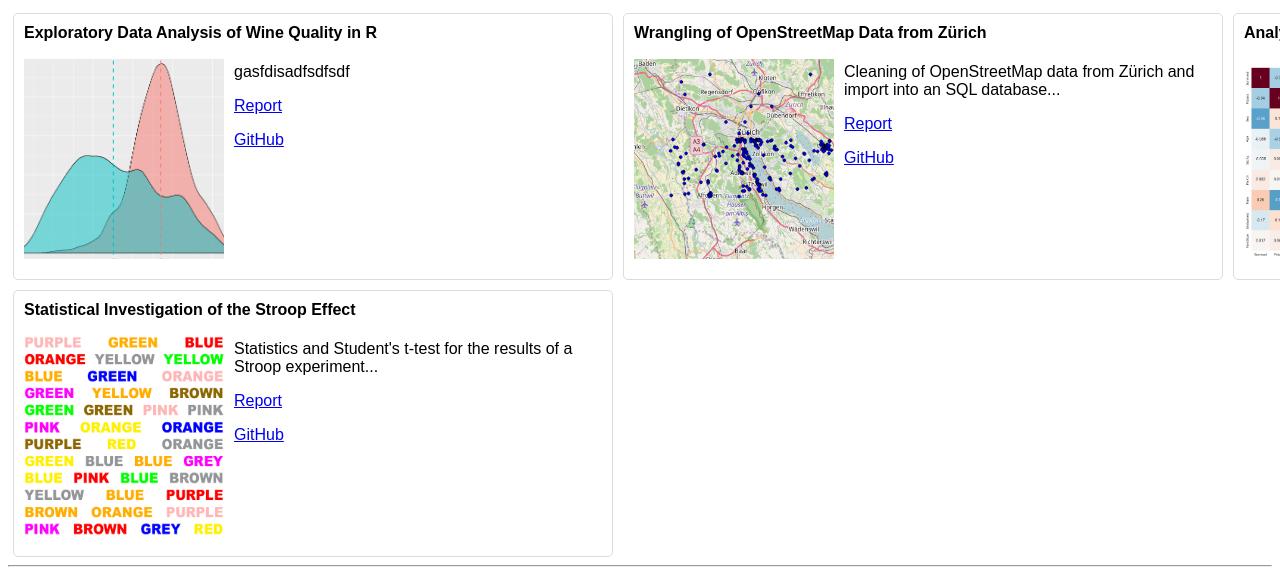
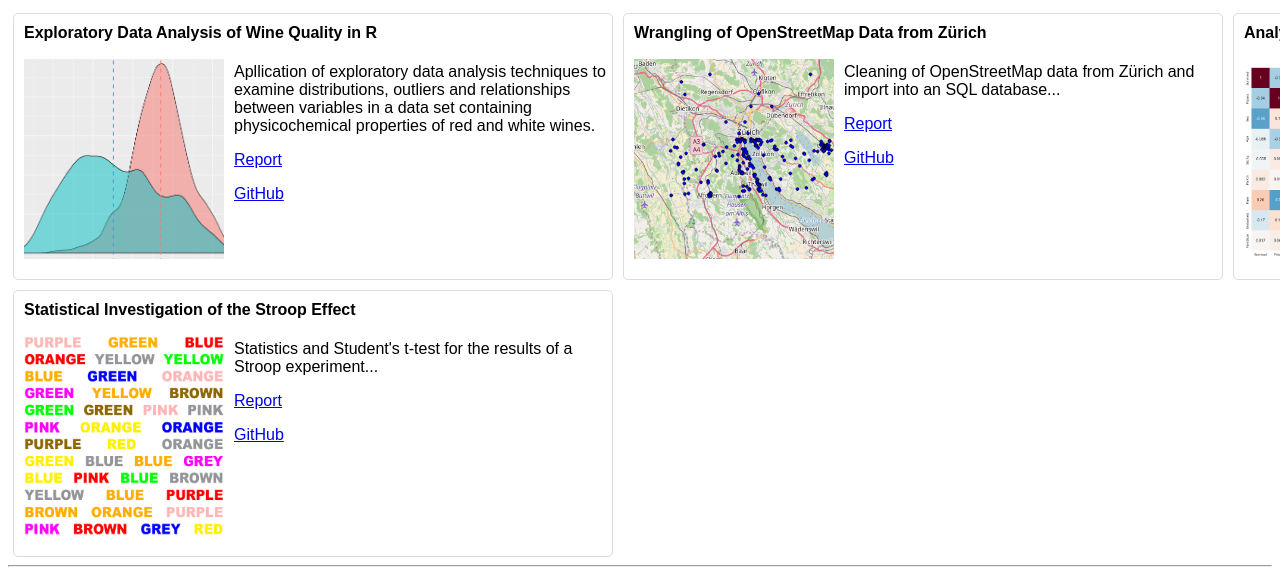
Before and after one commit to ttsteiger/ttsteiger.github.io, a plain HTML site: page index.html in a window 1280 px wide. Shown: the part 157-726 px from the top of the page. Drawn offline with Linux system fonts and the light colour scheme; a web font is replaced by a local one.

Commit message:
Update index.html

```diff
--- a/index.html
+++ b/index.html
@@ -25,7 +25,8 @@
     	<div class="container 4">
     	  <h4>Exploratory Data Analysis of Wine Quality in R</h4>
       	<p style="float: left;"><img class="thumb" src="img/wine_thumbnail.png"  height="200px" width="200px"></p>
-        <p class="description">gasfdisadfsdfsdf</p>
+        <p class="description">Apllication of exploratory data analysis techniques to examine distributions, outliers and relationships
+          between variables in a data set containing physicochemical properties of red and white wines.</p>
         <p class="description"><a href="projects/wine_report.html">Report</a></p>
         <p class="description"><a href="https://github.com/ttsteiger/Udacity_DAND/tree/master/DAND_p4">GitHub</a></p>
       </div>
```
